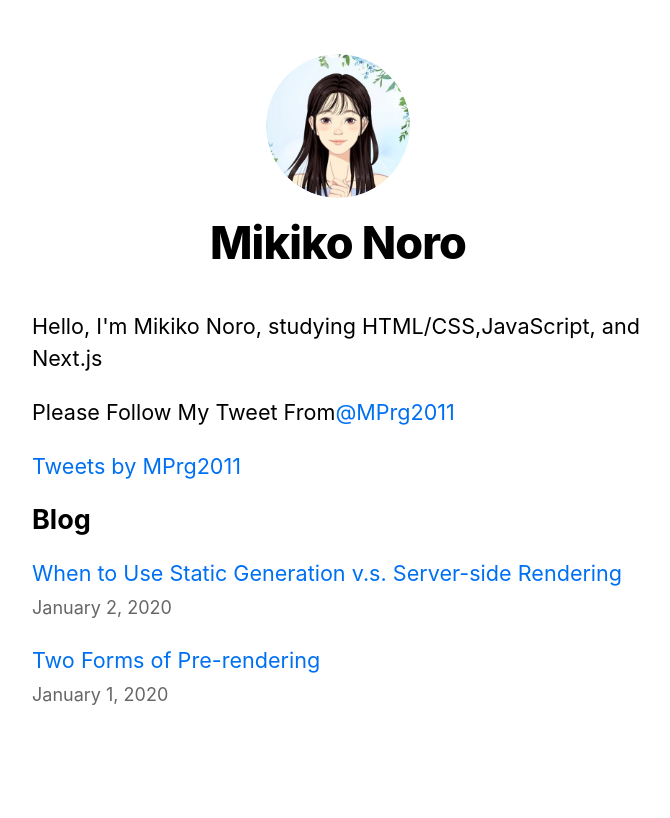
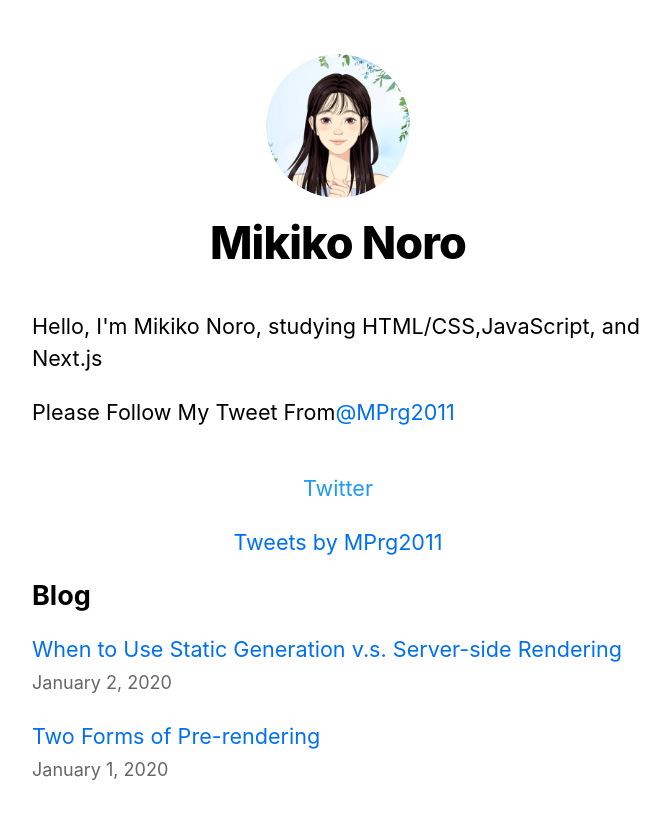
Before and after one commit to Mkk818/nextjs-blog, a Next.js app: page / in a window 1280 px wide. Shown: the top 818 px of the page, without its empty margins (302-972 px from the left). Built offline with nearby package versions, Linux system fonts and the light colour scheme.

Commit message:
Twitterの埋め込み場所の指定

```diff
--- a/pages/index.tsx
+++ b/pages/index.tsx
@@ -25,7 +25,11 @@ export default function Home({
         </p>
         <p>Please Follow My Tweet From<a href="https://twitter.com/MPrg2011">@MPrg2011</a>
         </p>
-        <a className="twitter-timeline" data-width="300" data-height="300" href="https://twitter.com/MPrg2011?ref_src=twsrc%5Etfw">Tweets by MPrg2011</a> <script async src="https://platform.twitter.com/widgets.js" charSet="utf-8"></script>
+        <article className={utilStyles.twitterTL}>
+          <p>Twitter</p>
+          <a className="twitter-timeline" data-width="300" data-height="300" href="https://twitter.com/MPrg2011?ref_src=twsrc%5Etfw">Tweets by MPrg2011</a>
+          <script async src="https://platform.twitter.com/widgets.js" charSet="utf-8"></script>
+        </article>
       </section>
       <section className={`${utilStyles.headingMd} ${utilStyles.padding1px}`}>
         <h2 className={utilStyles.headingLg}>Blog</h2>
--- a/styles/utils.module.css
+++ b/styles/utils.module.css
@@ -50,3 +50,10 @@
 .lightText {
   color: #666;
 }
+/* Twitterの埋め込み場所の指定 */
+.twitterTL {
+  color: #1D9BEF;
+  display: flex;
+  flex-direction: column;
+  align-items: center;
+}
```
